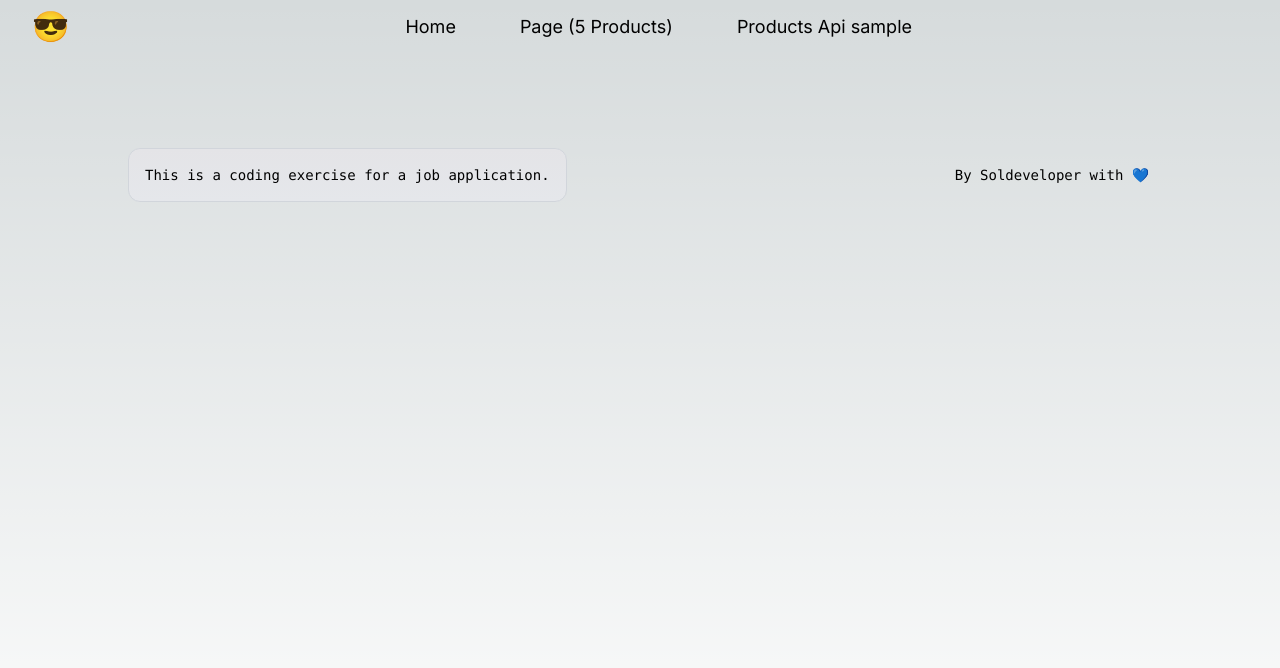
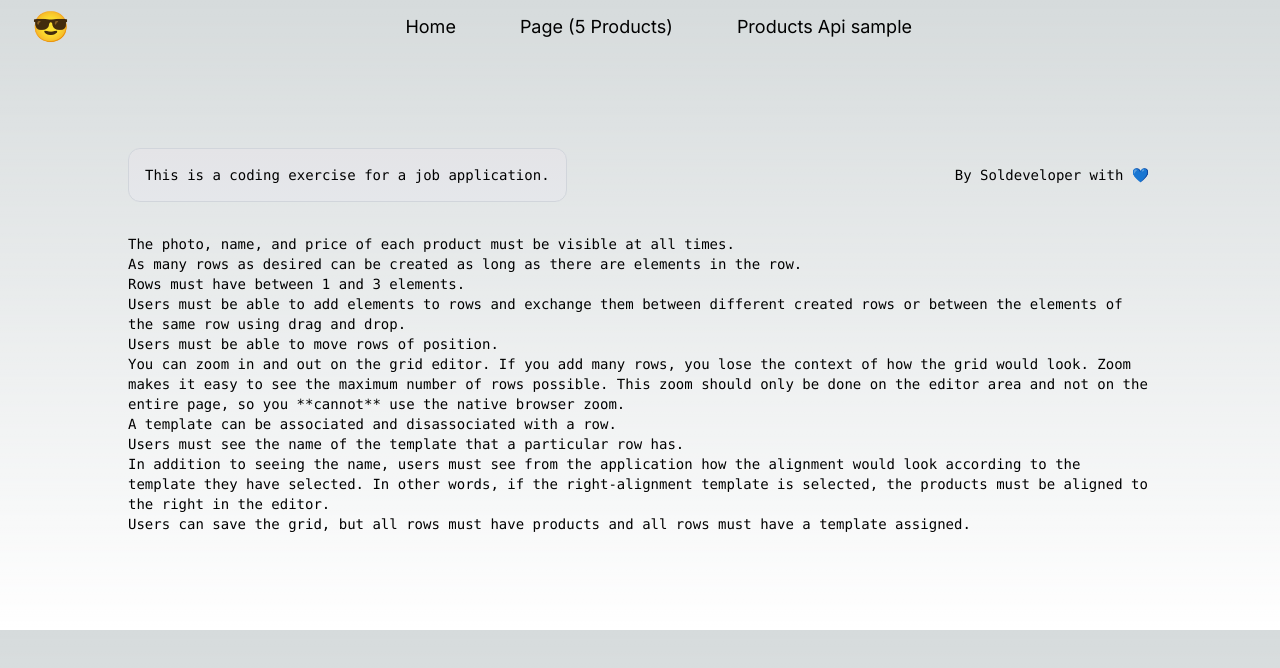
Before and after one commit to Silverium/nextjs-products-drag-n-drop, a Next.js app: page / in a window 1280 px wide. Shown: the top 668 px of the page. Built offline with nearby package versions, Linux system fonts and the light colour scheme.

Commit message:
Add grid editor requirements documentation

```diff
--- a/app/page.tsx
+++ b/app/page.tsx
@@ -1,6 +1,6 @@
 export default function Home() {
   return (
-    <main className="flex min-h-screen flex-col items-center justify-between p-24">
+    <main className="flex flex-col items-center justify-start m-24 gap-8">
       <div className="gap-6 max-w-5xl w-full items-center justify-between font-mono text-sm lg:flex">
         <p className="left-0 top-0 flex w-full justify-center border-b border-gray-300 bg-gradient-to-b from-zinc-200 pb-6 pt-8 backdrop-blur-2xl dark:border-neutral-800 dark:bg-zinc-800/30 dark:from-inherit lg:static lg:w-auto  lg:rounded-xl lg:border lg:bg-gray-200 lg:p-4 lg:dark:bg-zinc-800/30">
           This is a coding exercise for a job application.
@@ -14,90 +14,38 @@ export default function Home() {
           </span>
         </div>
       </div>
-      {/* <div className="relative flex place-items-center" >
-        <Link
-          href={{ pathname: "/products", query: { products: [1, 2, 3, 4, 5] } }}
-          className="group rounded-lg border border-transparent px-5 py-4 transition-colors hover:border-gray-300 hover:bg-gray-100 hover:dark:border-neutral-700 hover:dark:bg-neutral-800/30"
-          rel="noopener noreferrer"
-        >
-          5 Products
-        </Link>
-      </div> */}
-
-
-      {/* To be removed in later stages: */}
-      {/* <div className="relative flex place-items-center before:absolute before:h-[300px] before:w-[480px] before:-translate-x-1/2 before:rounded-full before:bg-gradient-radial before:from-white before:to-transparent before:blur-2xl before:content-[''] after:absolute after:-z-20 after:h-[180px] after:w-[240px] after:translate-x-1/3 after:bg-gradient-conic after:from-sky-200 after:via-blue-200 after:blur-2xl after:content-[''] before:dark:bg-gradient-to-br before:dark:from-transparent before:dark:to-blue-700 before:dark:opacity-10 after:dark:from-sky-900 after:dark:via-[#0141ff] after:dark:opacity-40 before:lg:h-[360px] z-[-1]">
-        by Soldeveloper
-      </div> */}
-      {/* <div className="mb-32 grid text-center lg:max-w-5xl lg:w-full lg:mb-0 lg:grid-cols-4 lg:text-left">
-        <a
-          href="https://nextjs.org/docs?utm_source=create-next-app&utm_medium=appdir-template&utm_campaign=create-next-app"
-          className="group rounded-lg border border-transparent px-5 py-4 transition-colors hover:border-gray-300 hover:bg-gray-100 hover:dark:border-neutral-700 hover:dark:bg-neutral-800/30"
-          target="_blank"
-          rel="noopener noreferrer"
-        >
-          <h2 className={`mb-3 text-2xl font-semibold`}>
-            Docs{' '}
-            <span className="inline-block transition-transform group-hover:translate-x-1 motion-reduce:transform-none">
-              -&gt;
-            </span>
-          </h2>
-          <p className={`m-0 max-w-[30ch] text-sm opacity-50`}>
-            Find in-depth information about Next.js features and API.
-          </p>
-        </a>
-
-        <a
-          href="https://nextjs.org/learn?utm_source=create-next-app&utm_medium=appdir-template-tw&utm_campaign=create-next-app"
-          className="group rounded-lg border border-transparent px-5 py-4 transition-colors hover:border-gray-300 hover:bg-gray-100 hover:dark:border-neutral-700 hover:dark:bg-neutral-800/30"
-          target="_blank"
-          rel="noopener noreferrer"
-        >
-          <h2 className={`mb-3 text-2xl font-semibold`}>
-            Learn{' '}
-            <span className="inline-block transition-transform group-hover:translate-x-1 motion-reduce:transform-none">
-              -&gt;
-            </span>
-          </h2>
-          <p className={`m-0 max-w-[30ch] text-sm opacity-50`}>
-            Learn about Next.js in an interactive course with&nbsp;quizzes!
-          </p>
-        </a>
-
-        <a
-          href="https://vercel.com/templates?framework=next.js&utm_source=create-next-app&utm_medium=appdir-template&utm_campaign=create-next-app"
-          className="group rounded-lg border border-transparent px-5 py-4 transition-colors hover:border-gray-300 hover:bg-gray-100 hover:dark:border-neutral-700 hover:dark:bg-neutral-800/30"
-          target="_blank"
-          rel="noopener noreferrer"
-        >
-          <h2 className={`mb-3 text-2xl font-semibold`}>
-            Templates{' '}
-            <span className="inline-block transition-transform group-hover:translate-x-1 motion-reduce:transform-none">
-              -&gt;
-            </span>
-          </h2>
-          <p className={`m-0 max-w-[30ch] text-sm opacity-50`}>
-            Explore the Next.js 13 playground.
-          </p>
-        </a>
-
-        <a
-          href="https://vercel.com/new?utm_source=create-next-app&utm_medium=appdir-template&utm_campaign=create-next-app"
-          className="group rounded-lg border border-transparent px-5 py-4 transition-colors hover:border-gray-300 hover:bg-gray-100 hover:dark:border-neutral-700 hover:dark:bg-neutral-800/30"
-          target="_blank"
-          rel="noopener noreferrer"
-        >
-          <h2 className={`mb-3 text-2xl font-semibold`}>
-            Deploy{' '}
-            <span className="inline-block transition-transform group-hover:translate-x-1 motion-reduce:transform-none">
-              -&gt;
-            </span>
-          </h2>
-          <p className={`m-0 max-w-[30ch] text-sm opacity-50`}>
-            Instantly deploy your Next.js site to a shareable URL with Vercel.
-          </p>
-        </a>
-      </div> */}
+      <ul className="gap-4 max-w-5xl w-full items-center justify-between font-mono text-sm">
+        <li className="flex gap-4 max-w-5xl w-full items-center justify-between font-mono text-sm">
+          The photo, name, and price of each product must be visible at all times.
+        </li>
+        <li className="flex gap-4 max-w-5xl w-full items-center justify-between font-mono text-sm">
+          As many rows as desired can be created as long as there are elements in the row.
+        </li>
+        <li className="flex gap-4 max-w-5xl w-full items-center justify-between font-mono text-sm">
+          Rows must have between 1 and 3 elements.
+        </li>
+        <li className="flex gap-4 max-w-5xl w-full items-center justify-between font-mono text-sm">
+          Users must be able to add elements to rows and exchange them between different created rows or between the elements of the same row using drag and drop.
+        </li>
+        <li className="flex gap-4 max-w-5xl w-full items-center justify-between font-mono text-sm">
+          Users must be able to move rows of position.
+        </li>
+        <li className="flex gap-4 max-w-5xl w-full items-center justify-between font-mono text-sm">
+          You can zoom in and out on the grid editor. If you add many rows, you lose the context of how the grid would look. Zoom makes it easy to see the maximum number of rows possible. This zoom should only be done on the editor area and not on the entire page, so you **cannot** use the native browser zoom.
+        </li>
+        <li className="flex gap-4 max-w-5xl w-full items-center justify-between font-mono text-sm">
+          A template can be associated and disassociated with a row.
+        </li>
+        <li className="flex gap-4 max-w-5xl w-full items-center justify-between font-mono text-sm">
+          Users must see the name of the template that a particular row has.
+        </li>
+        <li className="flex gap-4 max-w-5xl w-full items-center justify-between font-mono text-sm">
+          In addition to seeing the name, users must see from the application how the alignment would look according to the template they have selected. In other words, if the right-alignment template is selected, the products must be aligned to the right in the editor.
+        </li>
+        <li className="flex gap-4 max-w-5xl w-full items-center justify-between font-mono text-sm">
+          Users can save the grid, but all rows must have products and all rows must have a template assigned.
+        </li>
+      </ul>
     </main>
   )
 }
```
Also changed, not shown: 1 other file (tests, documents, lock files or other folders).
